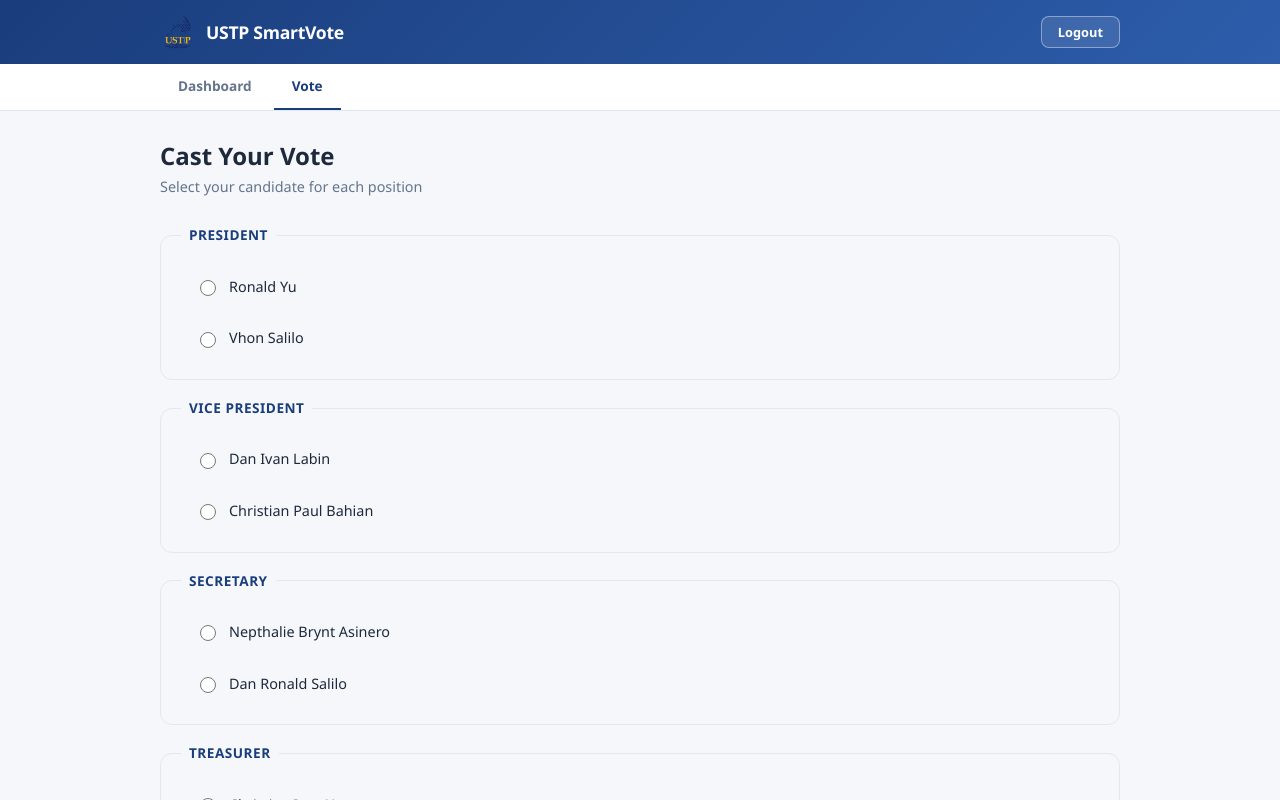
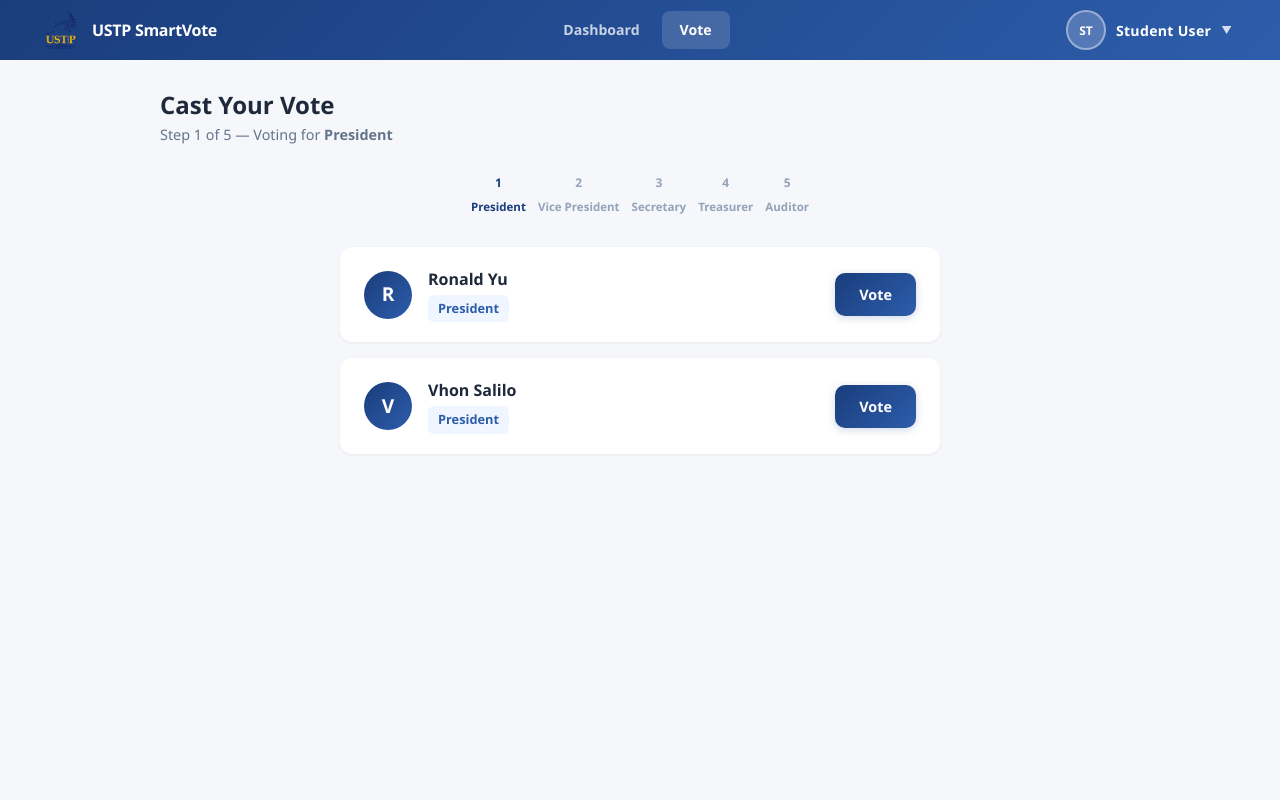
Before and after one commit to KIN0RI/IT323_AppDev_SmartVote_UI, a React (Vite) app: page /IT323_AppDev_SmartVote_UI/vote in a window 1280 px wide. Built offline with nearby package versions, Linux system fonts and the light colour scheme.

Commit message:
AppDev-L4: State, interaction, and navigation implemented

```diff
--- a/src/components/layout/Header.jsx
+++ /dev/null
@@ -1,26 +0,0 @@
-import { Link, useNavigate } from "react-router-dom";
-import logo from "../../assets/logo.png";
-
-function Header() {
-  const navigate = useNavigate();
-
-  const handleLogout = () => {
-    navigate("/");
-  };
-
-  return (
-    <header className="sv-app-header">
-      <div className="sv-app-header-inner">
-        <Link to="/" className="sv-logo-link">
-          <img src={logo} alt="USTP Logo" className="sv-logo-img" />
-          <span className="sv-logo-text">USTP SmartVote</span>
-        </Link>
-        <button className="sv-btn-logout" onClick={handleLogout}>
-          Logout
-        </button>
-      </div>
-    </header>
-  );
-}
-
-export default Header;
--- a/src/components/layout/Navbar.jsx
+++ b/src/components/layout/Navbar.jsx
@@ -1,12 +1,36 @@
-import { NavLink } from "react-router-dom";
+import { useState } from "react";
+import { NavLink, useNavigate } from "react-router-dom";
+import logo from "../../assets/logo.png";
 
 function Navbar() {
+  const [dropdownOpen, setDropdownOpen] = useState(false);
+  const navigate = useNavigate();
+
+  const role = localStorage.getItem("userRole") || "student";
+  const dashboardPath = role === "admin" ? "/Dashboard" : "/StudentDashboard";
+
+  const handleLogout = () => {
+    localStorage.removeItem("userRole");
+    setDropdownOpen(false);
+    navigate("/");
+  };
+
   return (
-    <nav className="sv-navbar">
+    <header className="sv-navbar">
+      <div className="sv-navbar-inner">
+
+        {/* Left - Brand with logo */}
+        <div className="sv-navbar-brand">
+          <img src={logo} alt="USTP Logo" className="sv-navbar-logo-img" />
+          <span className="sv-navbar-title">USTP SmartVote</span>
+        </div>
+
+        {/* Center - Nav Links */}
+        <nav>
           <ul className="sv-nav-list">
             <li>
               <NavLink
-            to="/StudentDashboard"
+                to={dashboardPath}
                 className={({ isActive }) =>
                   `sv-nav-item ${isActive ? "sv-nav-active" : ""}`
                 }
@@ -14,6 +38,7 @@ function Navbar() {
                 Dashboard
               </NavLink>
             </li>
+            {role === "student" && (
               <li>
                 <NavLink
                   to="/vote"
@@ -24,8 +49,46 @@ function Navbar() {
                   Vote
                 </NavLink>
               </li>
+            )}
           </ul>
         </nav>
+
+        {/* Right - Profile Dropdown */}
+        <div className="sv-profile">
+          <button
+            className="sv-profile-btn"
+            onClick={() => setDropdownOpen(!dropdownOpen)}
+          >
+            <div className="sv-avatar">
+              {role === "admin" ? "AD" : "ST"}
+            </div>
+            <span className="sv-profile-name">
+              {role === "admin" ? "Administrator" : "Student User"}
+            </span>
+            <span className="sv-profile-caret">{dropdownOpen ? "▲" : "▼"}</span>
+          </button>
+
+          {dropdownOpen && (
+            <div className="sv-dropdown">
+              <hr className="sv-dropdown-divider" />
+              <button
+                className="sv-dropdown-item"
+                onClick={() => setDropdownOpen(false)}
+              >
+                👤 My Profile
+              </button>
+              <button
+                className="sv-dropdown-item sv-dropdown-logout"
+                onClick={handleLogout}
+              >
+                🔑 Log Out
+              </button>
+            </div>
+          )}
+        </div>
+
+      </div>
+    </header>
   );
 }
 
--- a/src/pages/StudentDashboard.jsx
+++ b/src/pages/StudentDashboard.jsx
@@ -1,6 +1,5 @@
 import { useState } from "react";
 import { useNavigate } from "react-router-dom";
-import Header from "../components/layout/Header";
 import Navbar from "../components/layout/Navbar";
 import "../styles/Dashboard.css";
 
@@ -10,7 +9,7 @@ function StudentDashboard() {
 
   return (
     <div className="sv-app">
-      <Header />
+
       <Navbar />
       <main className="sv-dashboard">
         <header className="sv-header">
--- a/src/pages/vote.jsx
+++ b/src/pages/vote.jsx
@@ -1,9 +1,10 @@
 import { useState } from "react";
-import VoteForm from "../components/forms/VoteForm";
-import Header from "../components/layout/Header";
+import { useNavigate } from "react-router-dom";
 import Navbar from "../components/layout/Navbar";
 
 function Vote() {
+  const navigate = useNavigate();
+  const [step, setStep] = useState(0);
   const [candidates, setCandidates] = useState([
     { id: 1, name: "Ronald Yu", position: "President", votes: 320 },
     { id: 2, name: "Vhon Salilo", position: "President", votes: 280 },
@@ -17,25 +18,104 @@ function Vote() {
     { id: 10, name: "Dan Angelico Bahian", position: "Auditor", votes: 110 },
   ]);
 
+  const positions = [
+    "President",
+    "Vice President",
+    "Secretary",
+    "Treasurer",
+    "Auditor",
+  ];
+
+  const currentPosition = positions[step];
+  const isDone = step >= positions.length;
+
+  const currentCandidates = candidates.filter(
+    (c) => c.position === currentPosition
+  );
+
   const handleVote = (candidateId) => {
     setCandidates((prev) =>
       prev.map((c) =>
         c.id === candidateId ? { ...c, votes: c.votes + 1 } : c
       )
     );
+    setStep(step + 1);
   };
 
   return (
     <div className="sv-app">
-      <Header />
       <Navbar />
       <main className="sv-page">
         <div className="sv-page-container">
-          <section className="sv-page-header">
-            <h1>Cast Your Vote</h1>
-            <p>Select your candidate for each position</p>
-          </section>
-          <VoteForm candidates={candidates} onVote={handleVote} />
+
+          {isDone ? (
+            <section className="sv-vote-success">
+              <span className="sv-vote-success-icon">🎉</span>
+              <h2>Voting Completed!</h2>
+              <p>Your votes have been recorded successfully.</p>
+              <button
+                className="sv-btn sv-btn-primary"
+                onClick={() => navigate("/StudentDashboard")}
+                style={{ marginTop: "20px" }}
+              >
+                Back to Dashboard
+              </button>
+            </section>
+          ) : (
+            <>
+              {/* Progress indicator */}
+              <section className="sv-page-header">
+                <h1>Cast Your Vote</h1>
+                <p>
+                  Step {step + 1} of {positions.length} — Voting for{" "}
+                  <strong>{currentPosition}</strong>
+                </p>
+              </section>
+
+              {/* Progress bar */}
+              <div className="sv-vote-progress">
+                {positions.map((pos, index) => (
+                  <div
+                    key={pos}
+                    className={`sv-vote-step ${
+                      index < step
+                        ? "sv-step-done"
+                        : index === step
+                        ? "sv-step-active"
+                        : "sv-step-pending"
+                    }`}
+                  >
+                    {index < step ? "✓" : index + 1}
+                    <span>{pos}</span>
+                  </div>
+                ))}
+              </div>
+
+              {/* Candidate cards */}
+              <div className="sv-candidates">
+                {currentCandidates.map((candidate) => (
+                  <div key={candidate.id} className="sv-candidate-card">
+                    <div className="sv-candidate-avatar">
+                      {candidate.name.charAt(0)}
+                    </div>
+                    <div className="sv-candidate-info">
+                      <h3>{candidate.name}</h3>
+                      <span className="sv-candidate-position">
+                        {candidate.position}
+                      </span>
+                    </div>
+                    <button
+                      className="sv-btn sv-btn-primary"
+                      onClick={() => handleVote(candidate.id)}
+                    >
+                      Vote
+                    </button>
+                  </div>
+                ))}
+              </div>
+            </>
+          )}
+
         </div>
       </main>
     </div>
--- a/src/styles/global.css
+++ b/src/styles/global.css
@@ -102,9 +102,43 @@
 
 
 .sv-navbar {
-  background: #fff;
-  border-bottom: 1px solid #e2e8f0;
+  background: linear-gradient(135deg, #1a3d7c 0%, #2d5dab 100%);
   padding: 0 24px;
+  position: relative;
+  z-index: 100;
+}
+
+.sv-navbar-inner {
+  max-width: 1200px;
+  margin: 0 auto;
+  display: flex;
+  align-items: center;
+  justify-content: space-between;
+  height: 60px;
+}
+
+.sv-navbar-brand {
+  display: flex;
+  align-items: center;
+  gap: 10px;
+}
+
+.sv-navbar-logo {
+  font-size: 1.4rem;
+}
+
+.sv-navbar-logo-img {
+  width: 42px;
+  height: 42px;
+  object-fit: contain;
+  border-radius: 4px;
+}
+
+.sv-navbar-title {
+  font-size: 1rem;
+  font-weight: 700;
+  color: #fff;
+  letter-spacing: -0.3px;
 }
 
 .sv-nav-list {
@@ -113,28 +147,133 @@
   padding: 0;
   display: flex;
   gap: 4px;
-  max-width: 960px;
-  margin: 0 auto;
 }
 
 .sv-nav-item {
   display: block;
-  padding: 12px 18px;
+  padding: 8px 18px;
   text-decoration: none;
-  font-size: 0.85rem;
+  font-size: 0.88rem;
   font-weight: 600;
-  color: #64748b;
-  border-bottom: 2px solid transparent;
-  transition: color 0.2s, border-color 0.2s;
+  color: rgba(255, 255, 255, 0.75);
+  border-radius: 8px;
+  transition: color 0.2s, background 0.2s;
 }
 
 .sv-nav-item:hover {
-  color: #1a3d7c;
+  color: #fff;
+  background: rgba(255, 255, 255, 0.1);
 }
 
 .sv-nav-active {
-  color: #1a3d7c;
-  border-bottom-color: #1a3d7c;
+  color: #fff;
+  background: rgba(255, 255, 255, 0.15);
+}
+
+
+.sv-profile {
+  position: relative;
+}
+
+.sv-profile-btn {
+  display: flex;
+  align-items: center;
+  gap: 10px;
+  background: transparent;
+  border: none;
+  color: #fff;
+  font-size: 0.88rem;
+  font-weight: 600;
+  cursor: pointer;
+  padding: 4px 8px;
+  border-radius: 8px;
+  transition: background 0.2s;
+}
+
+.sv-profile-btn:hover {
+  background: rgba(255, 255, 255, 0.1);
+}
+
+.sv-profile-name {
+  font-size: 0.88rem;
+  font-weight: 600;
+  color: #fff;
+  letter-spacing: 0.3px;
+}
+
+.sv-profile-caret {
+  font-size: 0.65rem;
+  opacity: 0.8;
+  color: #fff;
+}
+
+.sv-avatar {
+  width: 36px;
+  height: 36px;
+  border-radius: 50%;
+  background: rgba(255, 255, 255, 0.2);
+  border: 2px solid rgba(255, 255, 255, 0.4);
+  display: flex;
+  align-items: center;
+  justify-content: center;
+  font-size: 0.75rem;
+  font-weight: 700;
+  color: #fff;
+  flex-shrink: 0;
+}
+
+
+.sv-dropdown {
+  position: absolute;
+  top: calc(100% + 10px);
+  left: 0;
+  right: auto;
+  background: #fff;
+  border-radius: 12px;
+  box-shadow: 0 8px 24px rgba(0, 0, 0, 0.15);
+  min-width: 200px;
+  overflow: hidden;
+  z-index: 999;
+
+}
+
+.sv-dropdown-header {
+  padding: 12px 16px;
+  font-size: 0.8rem;
+  color: #64748b;
+  background: #f8fafc;
+}
+
+.sv-dropdown-divider {
+  border: none;
+  border-top: 1px solid #e2e8f0;
+  margin: 0;
+}
+
+.sv-dropdown-item {
+  display: block;
+  width: 100%;
+  padding: 12px 16px;
+  text-align: left;
+  background: none;
+  border: none;
+  font-size: 0.88rem;
+  font-weight: 500;
+  color: #1e293b;
+  cursor: pointer;
+  transition: background 0.15s;
+}
+
+.sv-dropdown-item:hover {
+  background: #f1f5f9;
+}
+
+.sv-dropdown-logout {
+  color: #dc2626;
+}
+
+.sv-dropdown-logout:hover {
+  background: #fef2f2;
 }
 
 
@@ -378,7 +517,7 @@
   text-align: center;
   padding: 48px 24px;
   border-radius: 14px;
-  background: rgba(15, 23, 42, 0.75);
+  background: #2351a7;
   backdrop-filter: blur(8px);
   border: 1px solid rgba(255, 255, 255, 0.1);
 }
@@ -393,7 +532,7 @@
   margin: 0 0 8px;
   font-size: 1.3rem;
   font-weight: 700;
-  color: #16a34a;
+  color: #2cdc6c;
 }
 
 .sv-vote-success p {
@@ -402,6 +541,89 @@
   font-size: 0.9rem;
 }
 
+
+.sv-vote-progress {
+  display: flex;
+  justify-content: center;
+  gap: 12px;
+  margin-bottom: 32px;
+  flex-wrap: wrap;
+}
+
+.sv-vote-step {
+  display: flex;
+  flex-direction: column;
+  align-items: center;
+  gap: 6px;
+  font-size: 0.75rem;
+  font-weight: 600;
+  color: #94a3b8;
+}
+
+.sv-vote-step span {
+  font-size: 0.72rem;
+}
+
+.sv-step-done {
+  color: #16a34a;
+}
+
+.sv-step-active {
+  color: #1a3d7c;
+}
+
+.sv-step-pending {
+  color: #94a3b8;
+}
+
+
+.sv-candidates {
+  display: flex;
+  flex-direction: column;
+  gap: 16px;
+  max-width: 600px;
+  margin: 0 auto;
+}
+
+.sv-candidate-card {
+  background: #fff;
+  border-radius: 12px;
+  box-shadow: 0 1px 3px rgba(0, 0, 0, 0.06);
+  padding: 20px 24px;
+  display: flex;
+  align-items: center;
+  gap: 16px;
+  transition: box-shadow 0.2s;
+}
+
+.sv-candidate-card:hover {
+  box-shadow: 0 4px 16px rgba(26, 61, 124, 0.12);
+}
+
+.sv-candidate-avatar {
+  width: 48px;
+  height: 48px;
+  border-radius: 50%;
+  background: linear-gradient(135deg, #1a3d7c, #2d5dab);
+  color: #fff;
+  display: flex;
+  align-items: center;
+  justify-content: center;
+  font-size: 1.2rem;
+  font-weight: 700;
+  flex-shrink: 0;
+}
+
+.sv-candidate-info {
+  flex: 1;
+}
+
+.sv-candidate-info h3 {
+  margin: 0 0 4px;
+  font-size: 1rem;
+  font-weight: 700;
+  color: #1e293b;
+}
 
 .sv-verify-card {
   position: relative;
```
Lines whose indentation alone changed are shown as unchanged.
